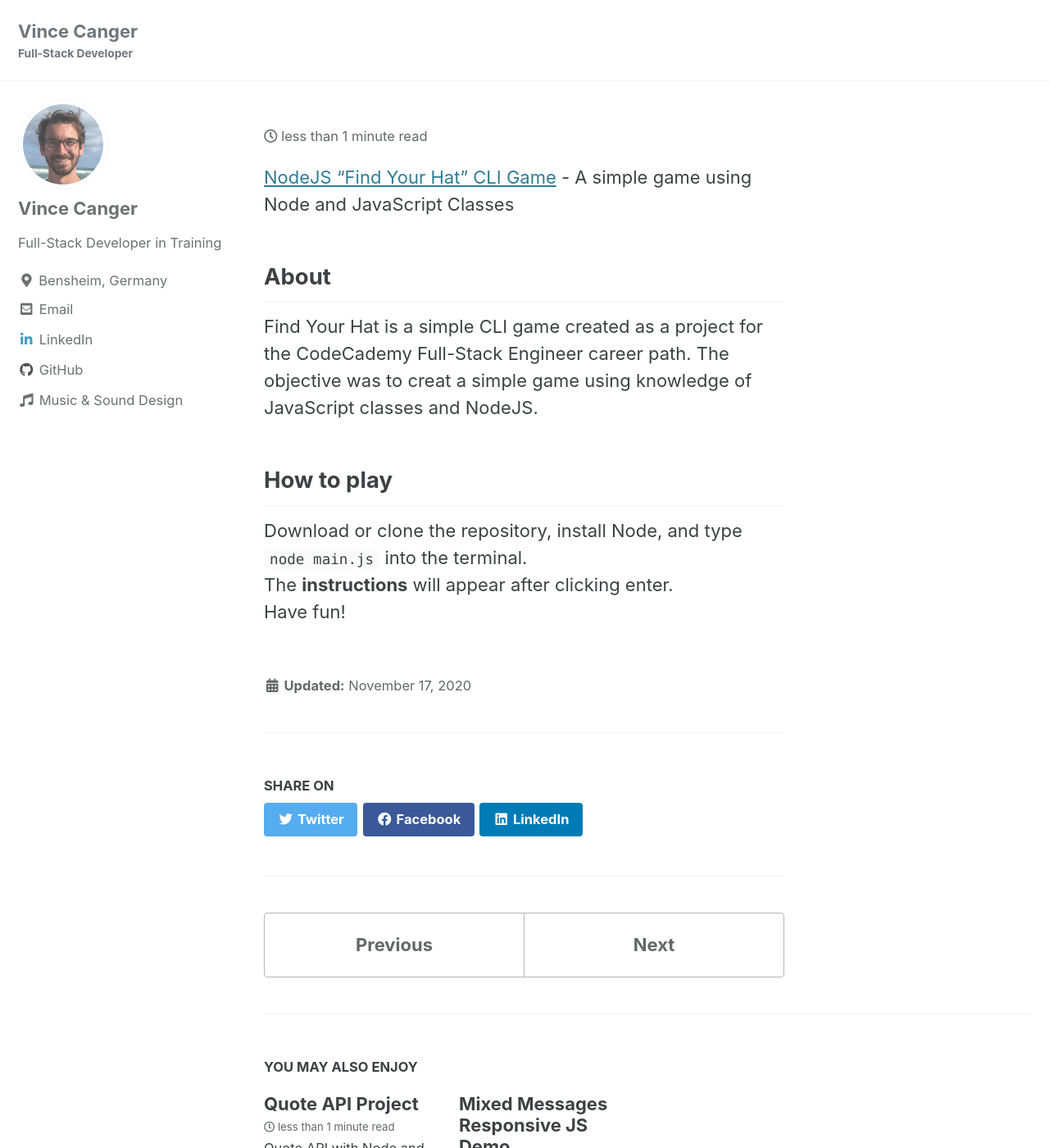
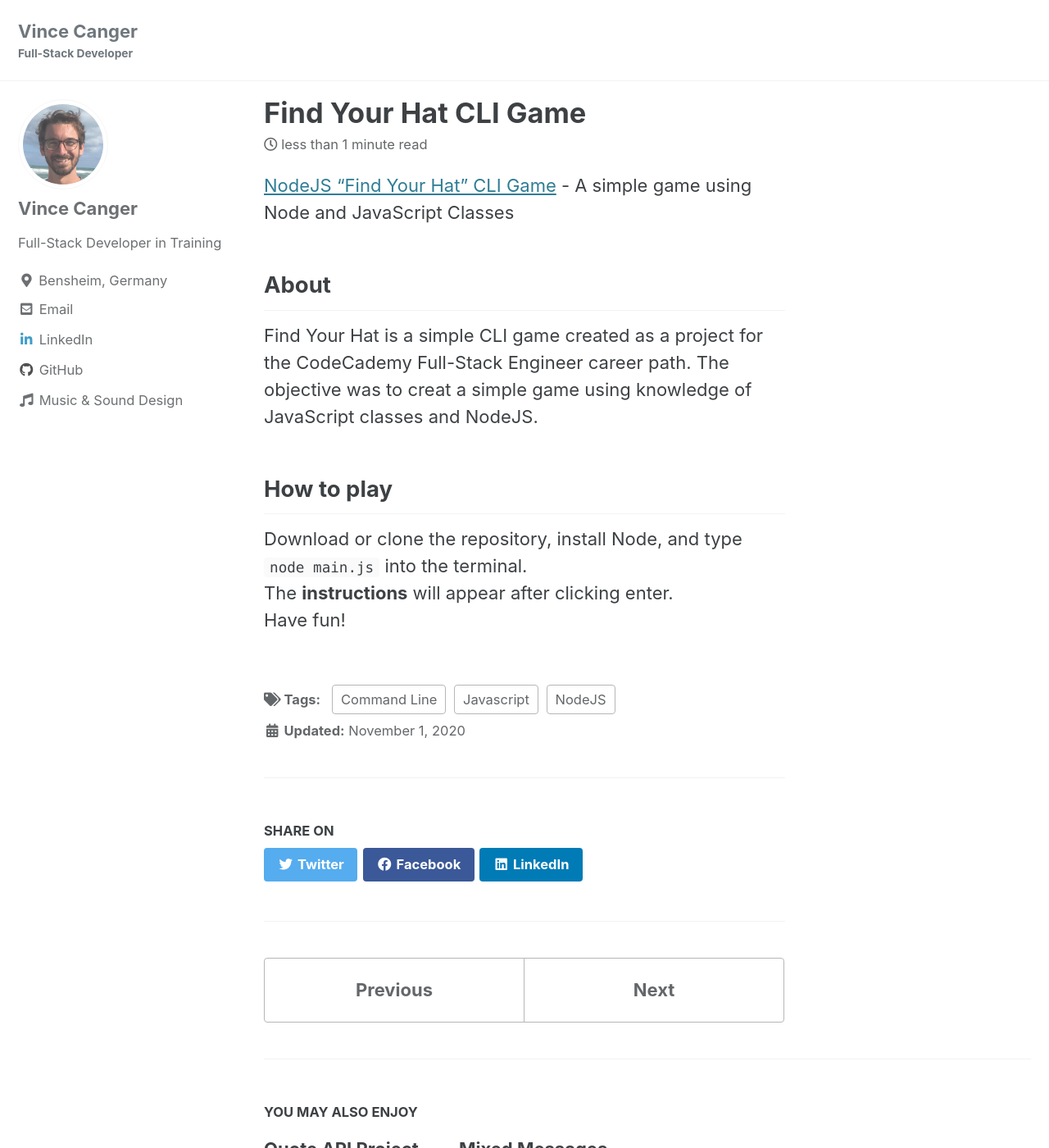
Before and after one commit to vincanger/vincanger.github.io, a Jekyll site: the page built from _posts/2020-11-01-cli-game.md, in a window 1280 px wide and 1400 px high. Shown: the whole window at 82% size. Built offline with Jekyll 4.4.1, drawn with Linux system fonts in a browser that asks for light colours; cached includes are drawn as plain includes.

Commit message:
update cli game

```diff
--- a/_posts/2020-11-01-cli-game.md
+++ b/_posts/2020-11-01-cli-game.md
@@ -1,5 +1,5 @@
 ---
-title: ""Find Your Hat" CLI Game"
+title: "Find Your Hat CLI Game"
 date: 2020-11-01
 tags: [NodeJS, Command Line, Javascript]
 excerpt: "Using Node, JS Classes, and the Terminal for fun!"
```
